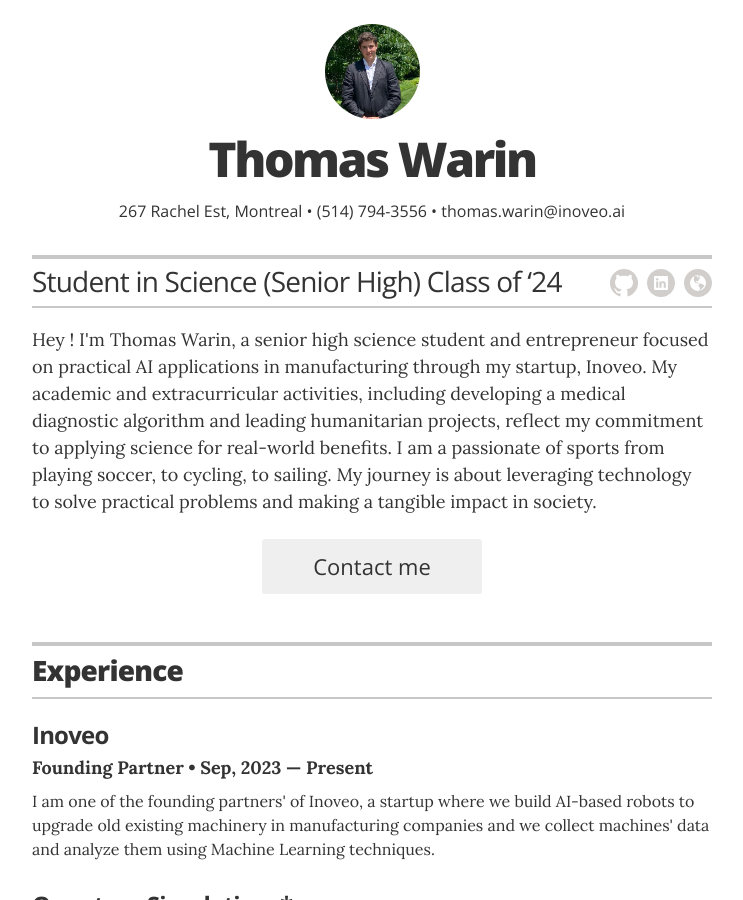
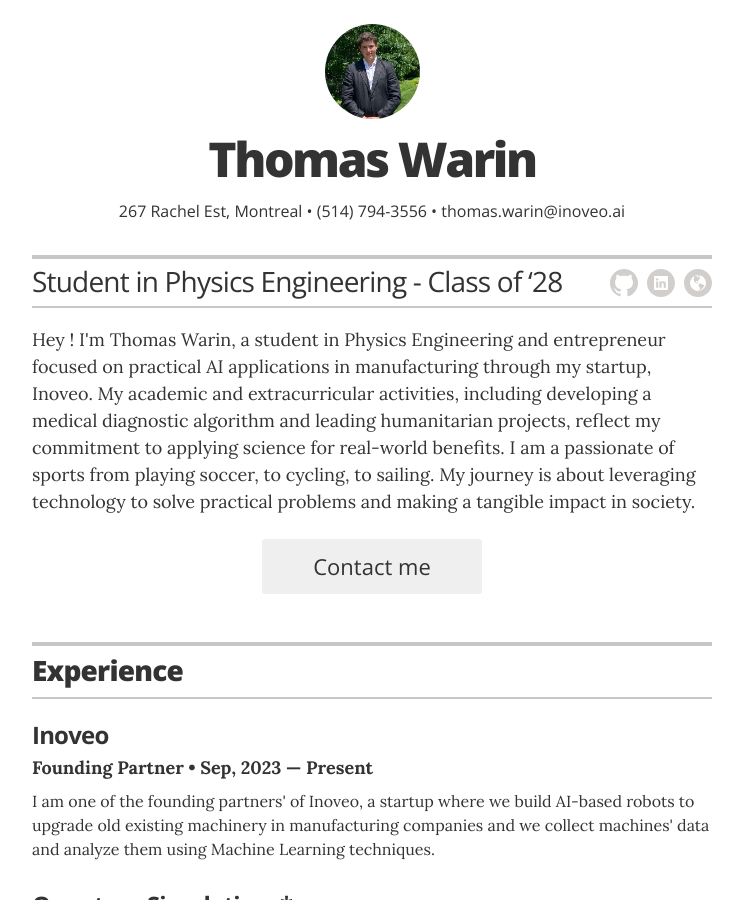
Before and after one commit to Tamus500/tamus500.github.io, a Jekyll site: the page built from index.html, in a window 1280 px wide and 900 px high. Shown: the whole window, without its empty margins (268-1011 px from the left). Built offline with Jekyll 4.4.1, drawn with Linux system fonts in a browser that asks for light colours.

Commit message:
Update _config.yml

```diff
--- a/_config.yml
+++ b/_config.yml
@@ -11,7 +11,7 @@ sass:
 # Resume settings
 resume_avatar:                  "true"
 resume_name:                    "Thomas Warin"
-resume_title:                   "Student in Science (Senior High) Class of ‘24"
+resume_title:                   "Student in Physics Engineering - Class of ‘28"
 
 # used for the contact button in _layouts/resume.html
 resume_contact_email:           "thomas.warin@inoveo.ai"
@@ -23,7 +23,7 @@ resume_contact_address:         "267 Rachel Est, Montreal"
 resume_header_contact_info:     "267 Rachel Est, Montreal • (514) 794-3556 • thomas.warin@inoveo.ai"
 display_header_contact_info:    "true"
 
-resume_header_intro: "<p>Hey ! I'm Thomas Warin, a senior high science student and entrepreneur focused on practical AI applications in manufacturing through my startup, Inoveo. My academic and extracurricular activities, including developing a medical diagnostic algorithm and leading humanitarian projects, reflect my commitment to applying science for real-world benefits. I am a passionate of sports from playing soccer, to cycling, to sailing. My journey is about leveraging technology to solve practical problems and making a tangible impact in society.</p>"
+resume_header_intro: "<p>Hey ! I'm Thomas Warin, a student in Physics Engineering and entrepreneur focused on practical AI applications in manufacturing through my startup, Inoveo. My academic and extracurricular activities, including developing a medical diagnostic algorithm and leading humanitarian projects, reflect my commitment to applying science for real-world benefits. I am a passionate of sports from playing soccer, to cycling, to sailing. My journey is about leveraging technology to solve practical problems and making a tangible impact in society.</p>"
 
 # use "yes" to display the email contact button,
 # "no" to display an "I'm not looking for work" message,
```
